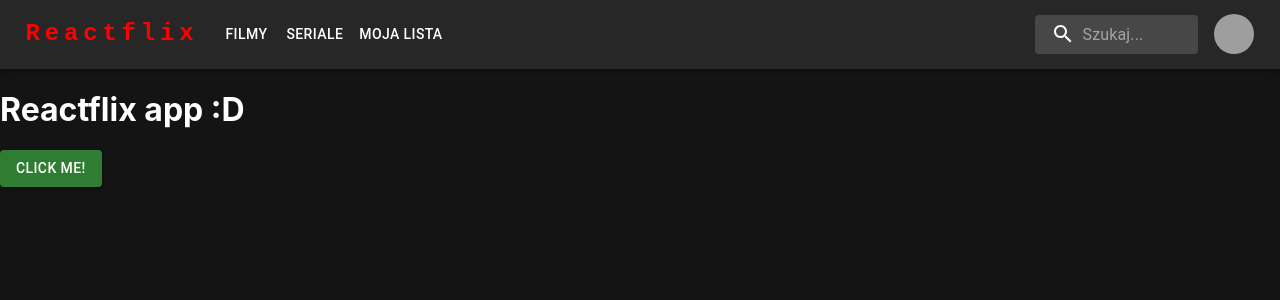
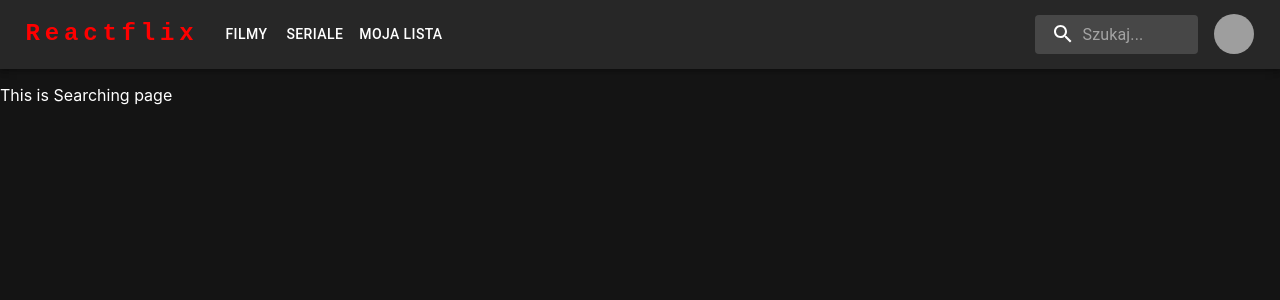
Before and after one commit to zaraod17/react-netflix, a React (Create React App) app: page /search in a window 1280 px wide. Shown: the top 300 px of the page. Built offline with nearby package versions, Linux system fonts and the light colour scheme; grey boxes are pictures that could not be loaded.

Commit message:
router added

```diff
--- a/src/App.tsx
+++ b/src/App.tsx
@@ -1,14 +1,24 @@
-import { Button } from "@mui/material";
-import React from "react";
 import Layout from "./components/layout/Layout";
+import { Route, Routes, Navigate } from "react-router-dom";
+import MoviesView from "./pages/movies/MoviesView";
+import MovieDetailsView from "./pages/movies/MovieDetailsView";
+import SeriesView from "./pages/series/SeriesView";
+import SeriesDetailView from "./pages/series/SeriesDetailsView";
+import SearchView from "./pages/search/SearchView";
+import NotFoundView from "./pages/errors/NotFoundView";
 
 function App() {
   return (
     <Layout>
-      <h1>Reactflix app :D</h1>
-      <Button variant="contained" color="success">
-        Click me!
-      </Button>
+      <Routes>
+        <Route path="/" element={<Navigate replace to="/movies" />} />
+        <Route path="/movies" element={<MoviesView />} />
+        <Route path="/movies/:movieId" element={<MovieDetailsView />} />
+        <Route path="/series" element={<SeriesView />} />
+        <Route path="/series/:serieId" element={<SeriesDetailView />} />
+        <Route path="/search" element={<SearchView />} />
+        <Route path='*' element={<NotFoundView />} />
+      </Routes>
     </Layout>
   );
 }
--- a/src/components/layout/MainHeader.tsx
+++ b/src/components/layout/MainHeader.tsx
@@ -195,6 +195,8 @@ const MainHeader: React.FC = () => {
               >
                 {page.title}
               </Button>
+
+              //Nav link here
             ))}
           </Box>
 
--- a/src/index.css
+++ b/src/index.css
@@ -8,3 +8,11 @@ body {
   background: #141414;
   color: white;
 }
+
+.centered {
+  margin: 3rem auto;
+  text-align: center;
+  display: flex;
+  justify-content: center;
+  align-items: center;
+}
--- a/src/index.tsx
+++ b/src/index.tsx
@@ -2,13 +2,16 @@ import React from "react";
 import ReactDOM from "react-dom/client";
 import "./index.css";
 import App from "./App";
+import { BrowserRouter } from "react-router-dom";
 
 const root = ReactDOM.createRoot(
   document.getElementById("root") as HTMLElement
 );
 root.render(
   <React.StrictMode>
-    <App />
+    <BrowserRouter>
+      <App />
+    </BrowserRouter>
   </React.StrictMode>
 );
 
--- /dev/null
+++ b/src/pages/errors/NotFoundView.tsx
@@ -0,0 +1,11 @@
+import React from "react";
+
+const NotFoundView: React.FC = () => {
+  return (
+    <div className="centered">
+      <p>Page not found!</p>
+    </div>
+  );
+};
+
+export default NotFoundView;
--- /dev/null
+++ b/src/pages/movies/MovieDetailsView.tsx
@@ -0,0 +1,7 @@
+import React from "react"
+
+const MovieDetailsView: React.FC = () => {
+    return <p>Movie details page</p>
+}
+
+export default MovieDetailsView
--- /dev/null
+++ b/src/pages/movies/MoviesView.tsx
@@ -0,0 +1,7 @@
+import React from "react";
+
+const MoviesView: React.FC = () => {
+    return <h1>Movies page</h1>
+}
+
+export default MoviesView;
--- /dev/null
+++ b/src/pages/search/SearchView.tsx
@@ -0,0 +1,7 @@
+import React from 'react'
+
+const SearchView: React.FC = () => {
+    return <p>This is Searching page</p>
+}
+
+export default SearchView;
--- /dev/null
+++ b/src/pages/series/SeriesDetailsView.tsx
@@ -0,0 +1,7 @@
+import React from 'react';
+
+const SeriesDetailView: React.FC = () => {
+    return <h2>This is series detail page!</h2>
+}
+
+export default SeriesDetailView;
--- /dev/null
+++ b/src/pages/series/SeriesView.tsx
@@ -0,0 +1,7 @@
+import React from 'react'
+
+const SeriesView: React.FC = () => {
+    return <h2>Series page</h2>
+}
+
+export default SeriesView;
```
